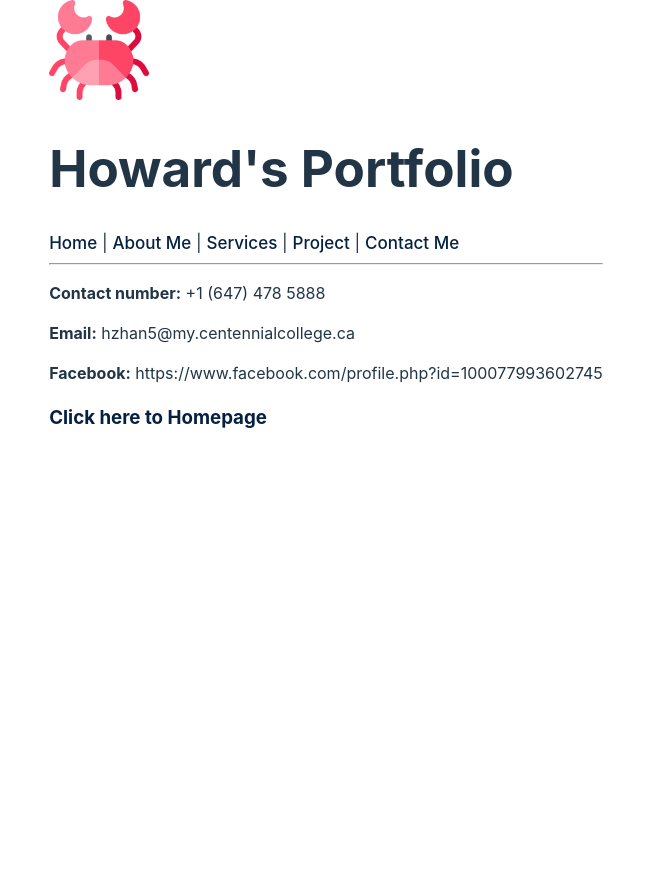
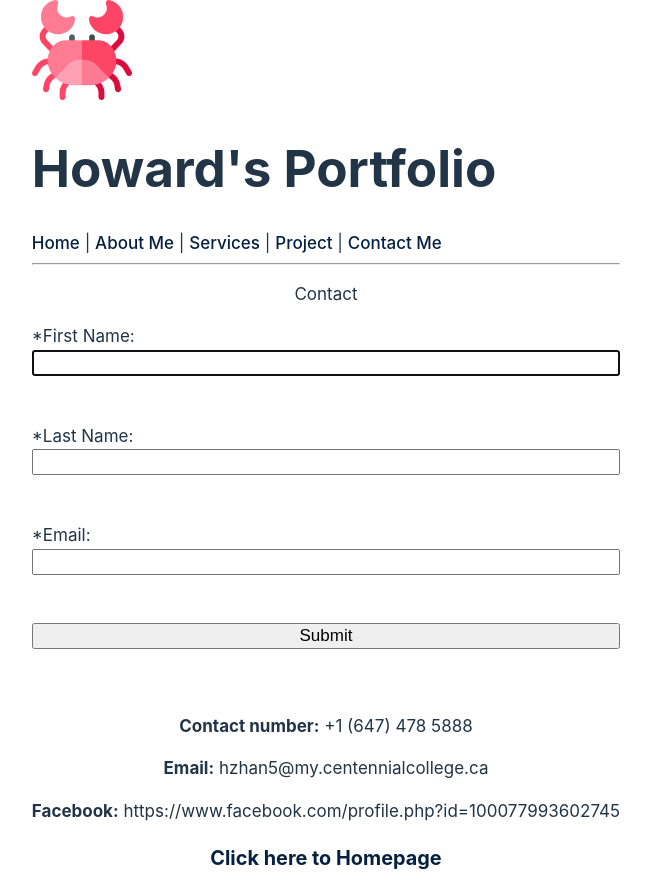
Before and after one commit to huayezhan/webapp1, a React (Vite) app: page /webapp1/contact in a window 1280 px wide. Shown: the whole page, without its empty margins (314-965 px from the left). Before the commit the page ends 800 px from the top, so only its background shows below. Built offline with nearby package versions, Linux system fonts and the light colour scheme.

Commit message:
set up gh-pages-all-done

```diff
--- /dev/null
+++ b/src/contact.css
@@ -0,0 +1,30 @@
+#ffp{
+
+
+
+
+    max-width: 50rem;
+    display: flex;
+    flex-direction: column;
+    justify-content: center;
+    margin: 0 auto;
+
+
+}
+
+label{
+    font-size:17px;
+}
+
+input{
+    font-size: 17px;
+}
+
+.submit{
+    font-size:17px;
+}
+
+p,a{
+    font-size:17px;
+    text-align: center;
+}
--- a/src/contact.jsx
+++ b/src/contact.jsx
@@ -1,7 +1,27 @@
+import '../src/contact.css'
+
 import { Link } from 'react-router-dom';
 export default function Contact() {
     return (
       <>
+      <p>Contact</p>
+      <form id="ffp">
+
+
+         <label htmlFor="myFName"> *First Name: </label>
+         <input type="text" id="myFName" name="myFName" required="required" autoFocus /> <br /> <br />
+
+         <label htmlFor="myLName"> *Last Name: </label>
+         <input type="text" id="myLName" name="myLName" required="required" /> <br /> <br />
+
+
+         <label htmlFor="myEmail"> *Email: </label>
+         <input type="email" id="myEmail" name="myEmail" required="required" /> <br /> <br />
+
+         <input type="submit" className="submit" value="Submit" /> <br />
+
+
+     </form> <br></br>
         <p><b>Contact number:</b> +1 (647) 478 5888</p>
         <p><b>Email:</b> hzhan5@my.centennialcollege.ca</p>
         <p><b>Facebook:</b> https://www.facebook.com/profile.php?id=100077993602745</p>
```
